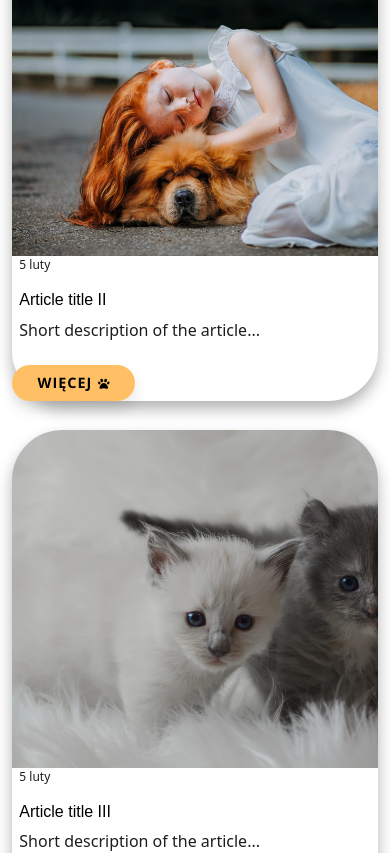
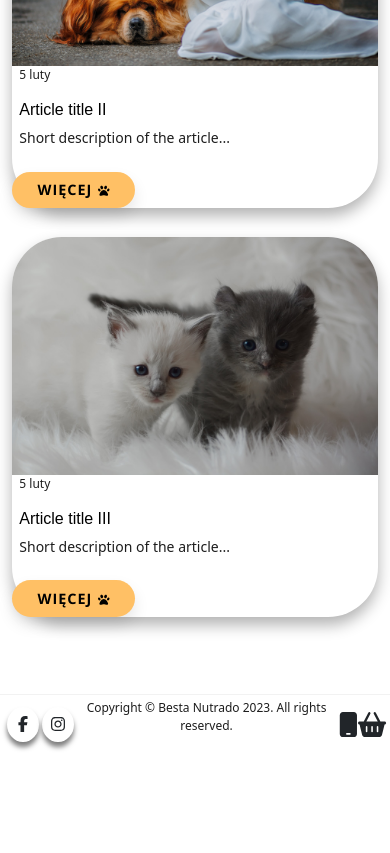
Before and after one commit to magdalena3546/BestaNutrado, a React (Create React App) app: page / in a window 390 px wide. Shown: the part 3380-4233 px from the top of the page. After the commit the page ends 4135 px from the top, so only its background shows below. Built offline with nearby package versions, Linux system fonts and the light colour scheme; a web font is replaced by a local one.

Commit message:
add media queries for home page (blog section and footer)

```diff
--- a/src/common/PostDescription/PostDescription.module.scss
+++ b/src/common/PostDescription/PostDescription.module.scss
@@ -6,18 +6,15 @@
     // border: 1px solid $color_one;
     box-shadow: 0px 8px 15px rgba(0, 0, 0, 0.3);
     .image {
-        height: 40vh;
-        width: auto;
+        width: 100%;
+        height: auto;
         overflow: hidden;
         border-top-left-radius: 50px;
         border-top-right-radius: 50px;
         img {
-            height: 40vh;
+            width: 100%;
+            height: auto;
             transition: .3s;
-        }
-
-        &:hover img {
-            transform: scale(1.2);
         }
     }
 
@@ -31,8 +28,29 @@
 
 }
 
-@media (min-width: 320px) {
+@media (min-width: 320px) and (max-width: 1023px){
     .box {
         margin: 0 0 8%;
+        p {
+            font-size: 14px;
+        }
     }
 }
+
+@media ((min-width: 414px) and (max-width: 800px) and (orientation: landscape)) or ((min-width: 500px) and (max-width: 700px) and (orientation: portrait)) {
+    .box {
+        width: 60%;
+        margin-left: auto;
+        margin-right: auto;
+    }
+}
+
+@media (min-width: 1025px) {
+    .box {
+        .image {
+            &:hover img {
+                transform: scale(1.2);
+            }
+        }
+    }
+}
--- a/src/views/Footer/Footer.js
+++ b/src/views/Footer/Footer.js
@@ -9,8 +9,8 @@ const Footer = () => {
                 <div className={styles.iconMedia}><FontAwesomeIcon icon= {faFacebookF} /></div>
                 <div className={styles.iconMedia}><FontAwesomeIcon icon= {faInstagram} /></div>
             </div>
-            <div className={styles.box}>
-                <p className={styles.text}>Copyright &copy; Besta Nutrado 2023. All rights reserved.</p>
+            <div>
+                <p>Copyright &copy; Besta Nutrado 2023. All rights reserved.</p>
             </div>
            <div className={styles.icons}>
                 <div className={styles.icon}><FontAwesomeIcon icon= {faMobile}  /></div>
--- a/src/views/Footer/Footer.module.scss
+++ b/src/views/Footer/Footer.module.scss
@@ -10,8 +10,6 @@
 
     .icons {
         display: flex;
-        width: 10vw;
-
         .iconMedia {
             width: 40px;
             height: 40px;
@@ -32,8 +30,10 @@
             margin-right: 10%;
             font-size: 30px;
             cursor: pointer;
-            // background-color: red;
             transition: .3s;
+            &:nth-of-type(even) {
+                margin-right: 0;
+            }
             &:hover {
                 color: $color_one;
                 animation: shake .5s;
@@ -61,3 +61,38 @@
         transform: rotate(0deg) translateX(0px);
     }
 }
+
+
+
+@media (min-width: 320px) and (max-width: 1023px){
+    .container {
+        div {
+            text-align: center;
+            p {
+                font-size: 12px;
+            }
+        }
+
+        .icons {
+            .iconMedia {
+                width: 35px;
+                height: 35px;
+                line-height: 35px;
+            }
+            .icon {
+                font-size: 25px;
+
+            }
+        }
+    }
+}
+
+@media (min-width: 320px) and (max-width: 500px){
+    .container {
+        .icons {
+            .icon {
+                margin-right: 0;
+            }
+        }
+    }
+}
```
